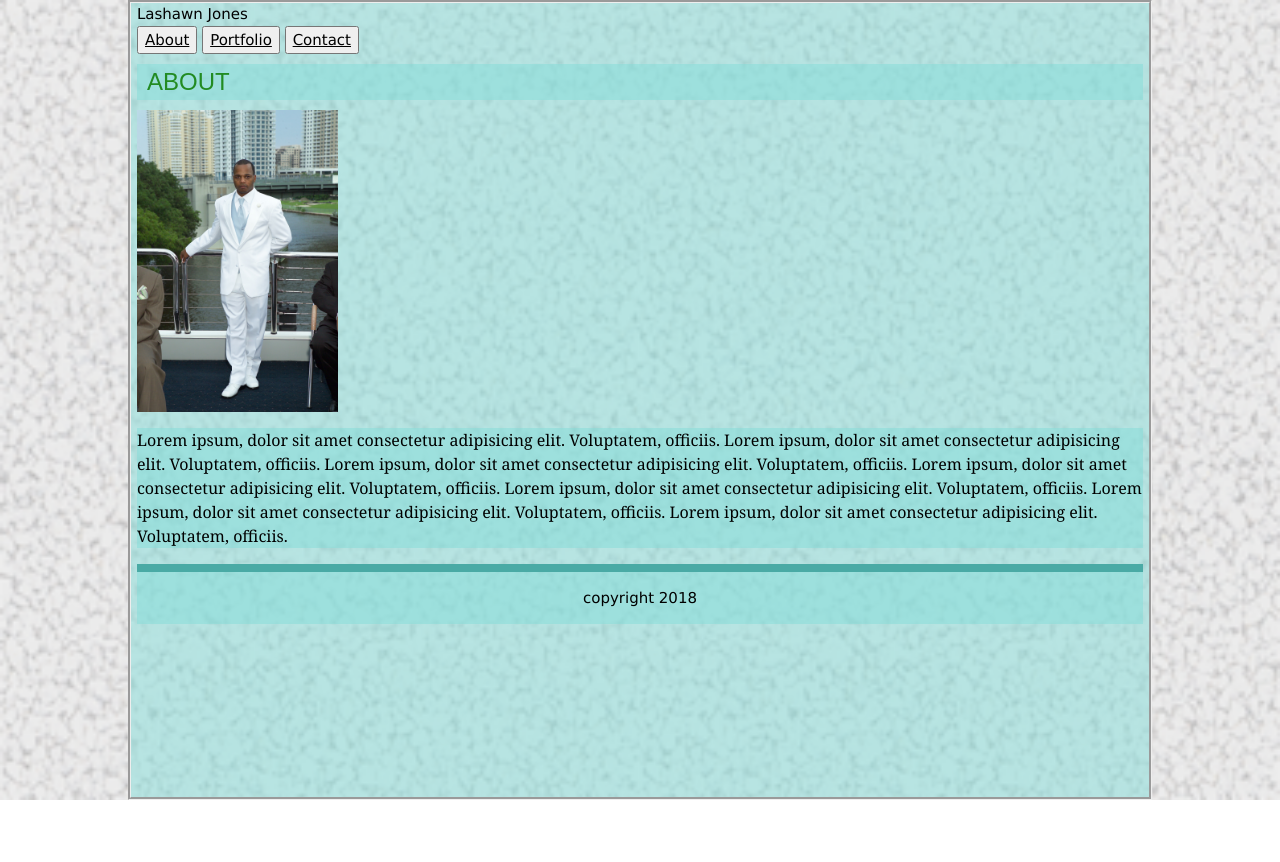
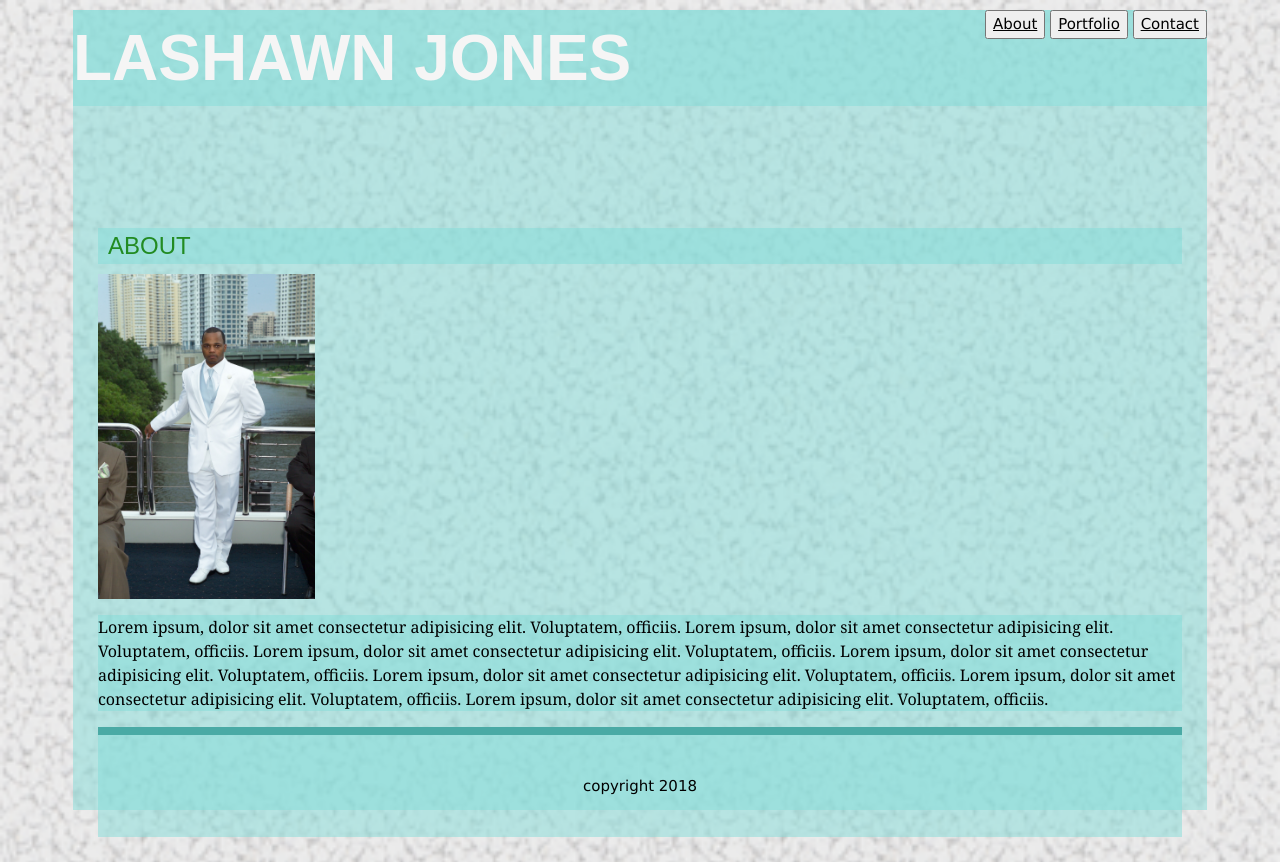
Before and after one commit to uclashawn1/bootstrap1, a plain HTML site: page index.html in a window 1280 px wide. Before the commit the page ends 800 px from the top, so only its background shows below. Drawn offline with nearby package versions, Linux system fonts and the light colour scheme; a script that the page names is missing.

Commit message:
final changes

```diff
--- a/assets/css/style.css
+++ b/assets/css/style.css
@@ -3,48 +3,53 @@ body {
     background-repeat: repeat-y;
     background-size: cover;
     height: 100%;
+    margin: 10px;
 }
 
-div.wrapper {
-    width: 80%;
-    border-style: groove;
+
+#afterheader {
+  padding: 25px;
+  }
+
+.wrapper {
+    width: 90%;
     margin: auto;
-    padding: 0px, 50px;
     background-color: rgba(132, 221, 217, 0.507);
-    background-repeat: repeat-y;
     height: 100%;
     }
 
 
-div ~ a {
+/* div ~ a {
   float: right;
 
-}
+} */
 
-div > form {
-  padding: 0px, 50px;
+.form1 {
+  height: 100%;
 }
 
 div > w3-third {
   float: left;
-  height: 25%;
 }
 
 div > w3-twothird {
   float: right;
-  height: 25%;
 }
 /* gonna change from div > w3 to col > w3 */
 /* trying to get 1st row's col1 to align left and col2 to align right */
 
-h1 {
+div.newh1 > p {
+  font-size: 5vw;
+  font-weight: bold;
   color:whitesmoke;
-    background-color: forestgreen;
   text-transform: uppercase;
-    display: inline;
   font-family: Arial, Helvetica, sans-serif;
-    text-transform: uppercase;
 }
+
+button.navbar-toggler.a {
+  text-decoration: none;
+}
+/* Not sure why this didn't remove the underline? */
 
 h3 {
     color: forestgreen;
@@ -55,6 +60,7 @@ h3 {
     font-family: Arial, Helvetica, sans-serif;
     text-transform: uppercase;
 }
+/* Need to re-establish css for bootstrapCSS */
 
 div > p {
     background-color: rgba(132, 221, 217, 0.507);
@@ -69,9 +75,11 @@ form {
     border: none;
     float: left;
     box-align: center;
+    height: 100%;
 }
 
 footer {
+  padding: 25px;
     border-top: 8px solid #4aaaa5;
     font: xx-small;
     text-align: center;
@@ -79,9 +87,7 @@ footer {
     }
 /* need to get bottom of wrapper to stretch full screen */
 
-#container {
-  max-width: 960px;
-}
+
 /* don't think I need this containerID anymore */
 
 div > img {
@@ -111,15 +117,13 @@ div.desc {
   padding: 15px;
   text-align: center;
 }
+/* desc = description */
 
 * {
   box-sizing: border-box;
 }
 
-.responsive {
-  padding: 0 6px;
-  width: 24.99999%;
-}
+
 
 @media only screen and (max-width: 980px) {
   .responsive {
--- a/index.html
+++ b/index.html
@@ -12,12 +12,15 @@
     </head>
 
 <body>
-<div class="wrapper responsive">
+<div class="wrapper" class="responsive">
+    <div class="w3-display-container">
 
-      <nav class="navbar navbar-expand-lg navbar-dark bg-dark">
-        <a class="navbar-brand">Lashawn Jones</a>
-
-        <div class="collapse navbar-collapse" id="navbarNavAltMarkup">
+      <nav class="navbar navbar-expand-sm">
+        <div class="newh1" class="w3-display-topleft">
+            <p>Lashawn Jones</p>
+        </div>
+        <br>
+        <div class="w3-display-topright" class="collapse navbar-collapse" id="navbarNavAltMarkup">
         <div class="navbar-nav">
             <button class="navbar-toggler" type="button" data-toggle="collapse"
             data-target="#navbarNavAltMarkup" aria-controls="navbarNavAltMarkup"
@@ -37,8 +40,10 @@
         </div>
         </div>
       </nav>
+    </div>
 
-    <div class="w3-row w3-col">
+    <div id="afterheader" class="clearfix" class="w3-display-container">
+    <div class="w3-row">
         <h3>About</h3></div>
 
     <div class="w3-row w3-col">
@@ -59,8 +64,6 @@
         </div>
     </div>
 
-
-
     <div class="w3-row">
         <footer class="clearfix">
                 <p>
@@ -70,6 +73,7 @@
     </div>
     </div>
 </div>
+</div>
 <script src="https://code.jquery.com/jquery-3.3.1.slim.min.js" integrity="sha384-q8i/X+965DzO0rT7abK41JStQIAqVgRVzpbzo5smXKp4YfRvH+8abtTE1Pi6jizo" crossorigin="anonymous"></script>
 <script src="https://cdnjs.cloudflare.com/ajax/libs/popper.js/1.14.3/umd/popper.min.js" integrity="sha384-ZMP7rVo3mIykV+2+9J3UJ46jBk0WLaUAdn689aCwoqbBJiSnjAK/l8WvCWPIPm49" crossorigin="anonymous"></script>
 <script src="https://stackpath.bootstrapcdn.com/bootstrap/4.1.3/js/bootstrap.min.js" integrity="sha384-ChfqqxuZUCnJSK3+MXmPNIyE6ZbWh2IMqE241rYiqJxyMiZ6OW/JmZQ5stwEULTy" crossorigin="anonymous"></script>
```
Also changed, not shown: contact.html (+17 -5 lines), portfolio.html (+10 -5 lines). Lines whose indentation alone changed are shown as unchanged.
